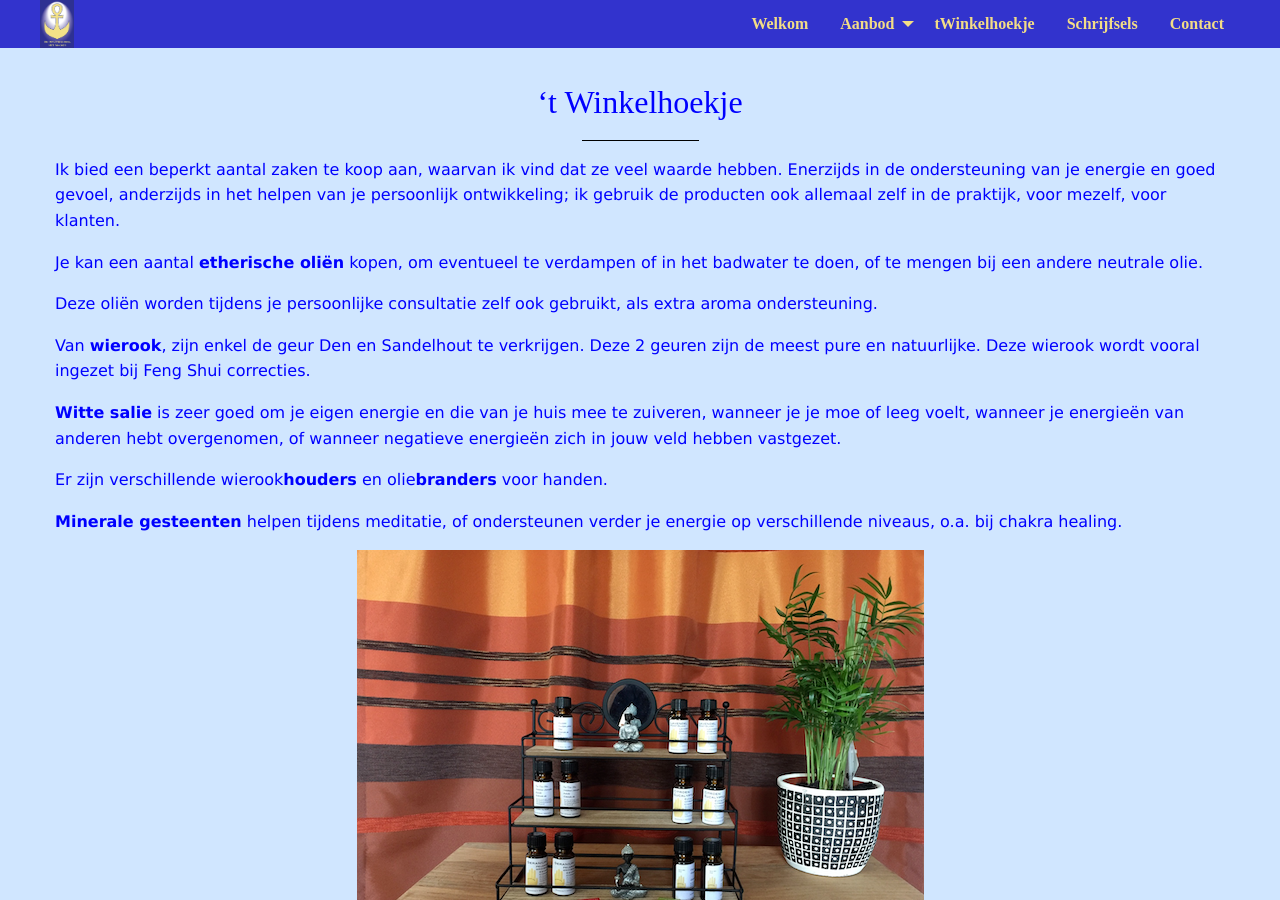
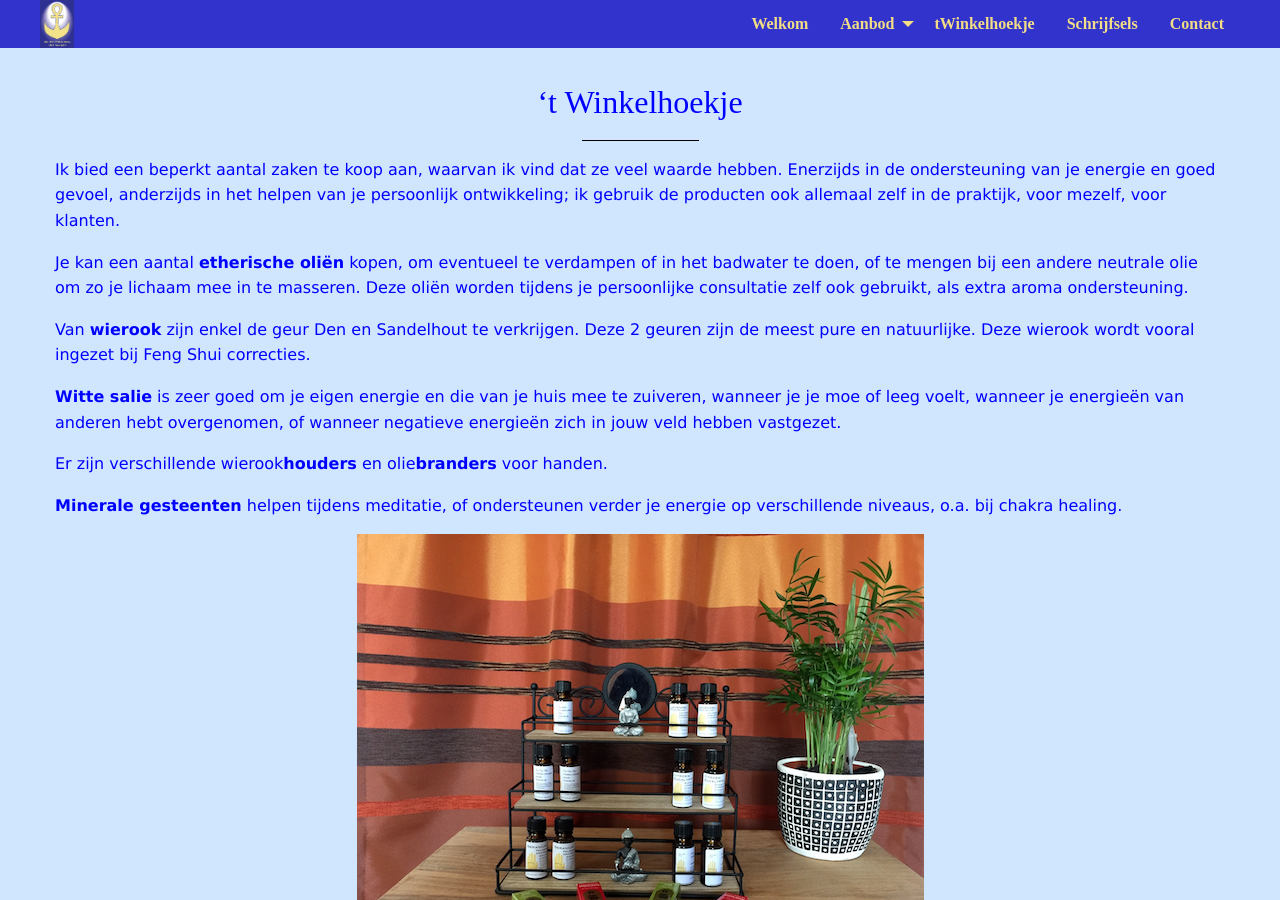
Before and after one commit to ankher/ankher.github.io, a Jekyll site: the page built from tWinkelhoekje.md, in a window 1280 px wide and 900 px high. Built offline with Jekyll 4.4.1, drawn with Linux system fonts in a browser that asks for light colours; nearby versions of some CDN libraries; our own code applies the rules of GitHub Pages for plain Markdown files; some of the changed text lies outside the part shown.

Commit message:
Update tWinkelhoekje.md

```diff
--- a/tWinkelhoekje.md
+++ b/tWinkelhoekje.md
@@ -6,11 +6,10 @@ menu: etherische_olie
 
 Ik bied een beperkt aantal zaken te koop aan, waarvan ik vind dat ze veel waarde hebben. Enerzijds in de ondersteuning van je energie en goed gevoel, anderzijds in het helpen van je persoonlijk ontwikkeling; ik gebruik de producten ook allemaal zelf in de praktijk, voor mezelf, voor klanten.
 
-Je kan een aantal **etherische oliën** kopen, om eventueel te verdampen of in het badwater te doen, of te mengen bij een andere neutrale olie.
-
+Je kan een aantal **etherische oliën** kopen, om eventueel te verdampen of in het badwater te doen, of te mengen bij een andere neutrale olie om zo je lichaam mee in te masseren.
 Deze oliën worden tijdens je persoonlijke consultatie zelf ook gebruikt, als extra aroma ondersteuning.
 
-Van **wierook**, zijn enkel de geur Den en Sandelhout te verkrijgen. Deze 2 geuren zijn de meest pure en natuurlijke.
+Van **wierook** zijn enkel de geur Den en Sandelhout te verkrijgen. Deze 2 geuren zijn de meest pure en natuurlijke.
 Deze wierook wordt vooral ingezet bij Feng Shui correcties.
 
 **Witte salie** is zeer goed om je eigen energie en die van je huis mee te zuiveren, wanneer je je moe of leeg voelt, wanneer je energieën van anderen hebt overgenomen, of wanneer negatieve energieën zich in jouw veld hebben vastgezet.
@@ -90,3 +89,12 @@ Meer uitleg over de oliën en de gesteenten:
 + voor kinderen en pubers brengt het verbinding met zachte liefde en veilig gevoel
 + leert je van jezelf te houden
 + kalmeert en brengt troost
+
+
+**Seleniet**
++ werkt op zonnevlecht en 2e chakra
++ versterkt intuïtie en werking met Engelen
++ versterkt meditatie
++ ontstresst, kalmeert
++ absorbeert emotionele disbalans
++ helpt hormonen te regelen
```
